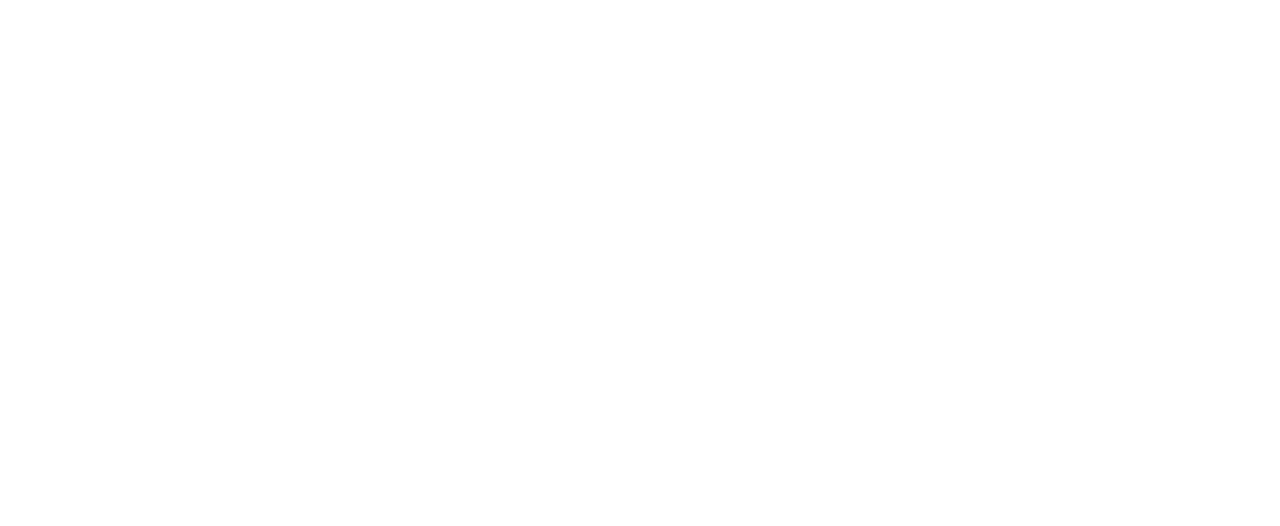
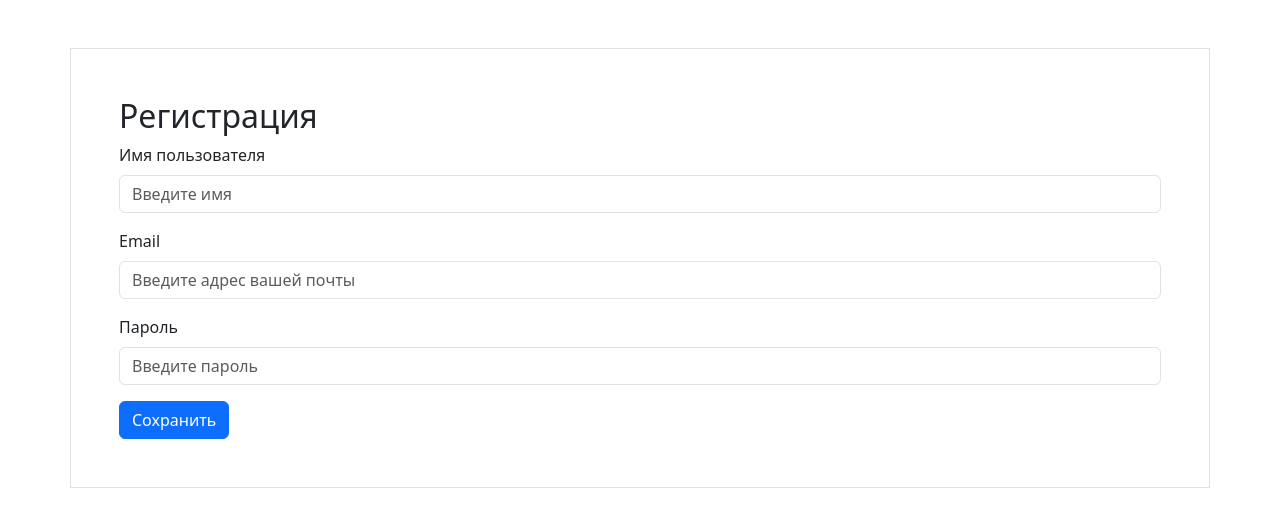
Before and after one commit to lucy2n/users-table, a React (Create React App) app: page / in a window 1280 px wide. Shown: the top 526 px of the page. Built offline with nearby package versions, Linux system fonts and the light colour scheme.

Commit message:
feat: add basic registration form

```diff
--- a/package.json
+++ b/package.json
@@ -6,7 +6,9 @@
     "@testing-library/jest-dom": "^5.17.0",
     "@testing-library/react": "^13.4.0",
     "@testing-library/user-event": "^13.5.0",
+    "bootstrap": "^5.3.3",
     "react": "^18.3.1",
+    "react-bootstrap": "^2.10.4",
     "react-dom": "^18.3.1",
     "react-scripts": "5.0.1",
     "web-vitals": "^2.1.4"
--- a/src/app/app.jsx
+++ b/src/app/app.jsx
@@ -1,7 +1,9 @@
+import SignUp from "../pages/signUp/SignUp";
+
 function App() {
   return (
     <div>
-
+      <SignUp />
     </div>
   );
 }
--- /dev/null
+++ b/src/features/authentication/registration/ui/RegistrationForm.jsx
@@ -0,0 +1,28 @@
+import { Button, Form } from 'react-bootstrap';
+
+function RegistrationForm() {
+  return (
+    <Form>
+     <Form.Group className="mb-3" controlId="formBasicPassword">
+        <Form.Label>Имя пользователя</Form.Label>
+        <Form.Control type="text" placeholder="Введите имя" />
+      </Form.Group>
+
+      <Form.Group className="mb-3" controlId="formBasicEmail">
+        <Form.Label>Email</Form.Label>
+        <Form.Control type="email" placeholder="Введите адрес вашей почты" />
+      </Form.Group>
+
+      <Form.Group className="mb-3" controlId="formBasicPassword">
+        <Form.Label>Пароль</Form.Label>
+        <Form.Control type="password" placeholder="Введите пароль" />
+      </Form.Group>
+
+      <Button variant="primary" type="submit">
+        Сохранить
+      </Button>
+    </Form>
+  );
+}
+
+export default RegistrationForm;
--- a/src/index.js
+++ b/src/index.js
@@ -3,6 +3,7 @@
 import './index.css';
 import App from './app/app.jsx';
 import reportWebVitals from './reportWebVitals';
+import 'bootstrap/dist/css/bootstrap.min.css';
 
 const root = ReactDOM.createRoot(document.getElementById('root'));
 root.render(
--- a/src/pages/signUp/SignUp.jsx
+++ b/src/pages/signUp/SignUp.jsx
@@ -0,0 +1,14 @@
+import RegistrationForm from "../../features/authentication/registration/ui/RegistrationForm";
+
+const SignUp = () => {
+    return (
+        <div className="container p-5 my-5 border">
+            <h2>
+                Регистрация
+            </h2>
+            <RegistrationForm />
+        </div>
+    )
+}
+
+export default SignUp;
```
Also changed, not shown: 1 other file (tests, documents, lock files or other folders).
